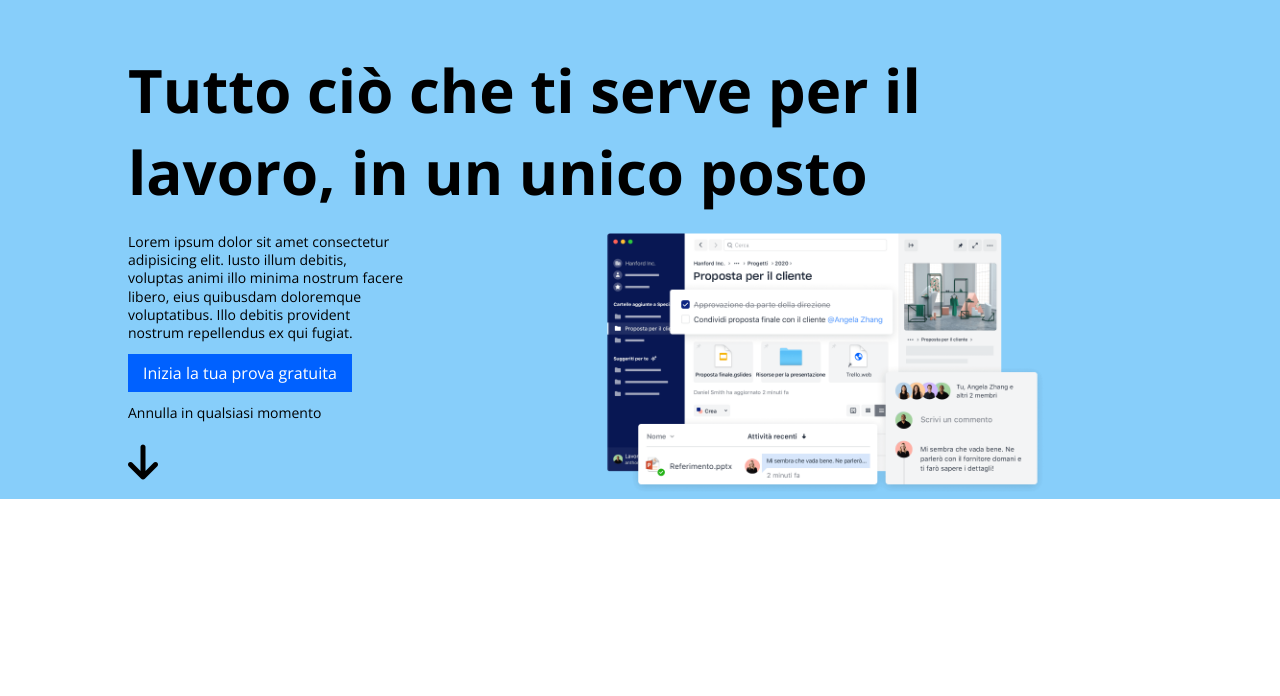
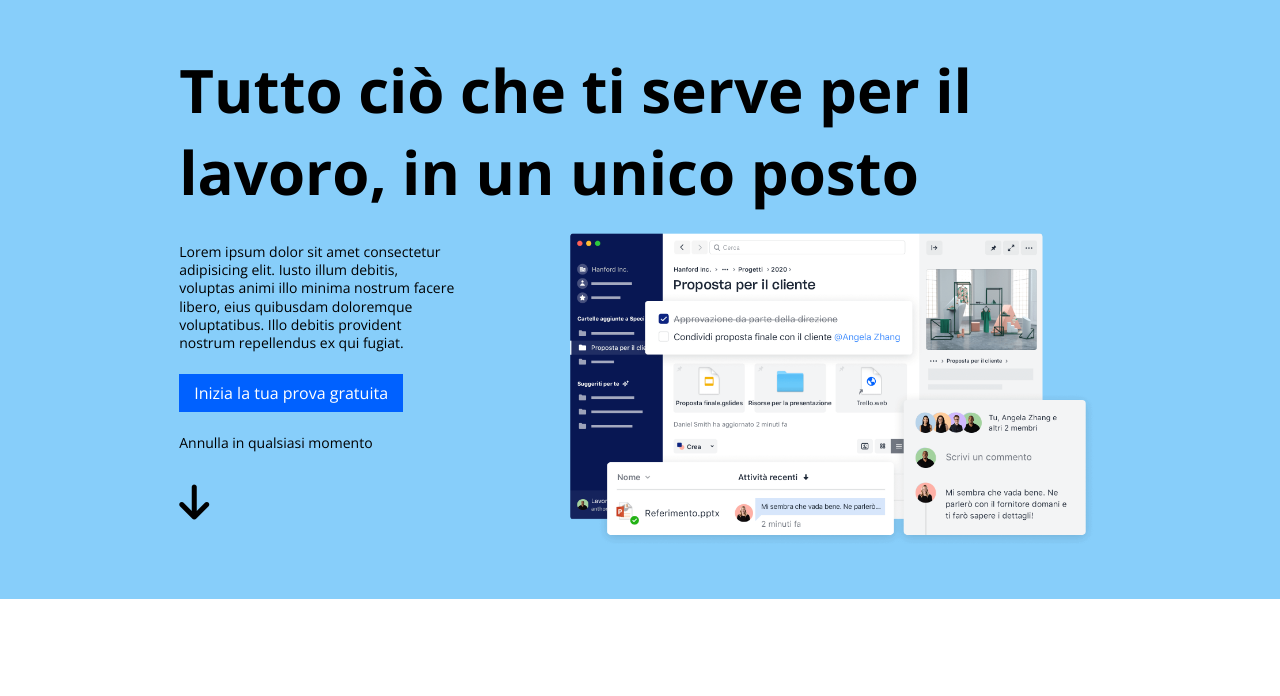
Before and after one commit to ferdlet/htmlcss-dropbox, a plain HTML site: page index.html in a window 1280 px wide. Shown: the part 71-767 px from the top of the page. Drawn offline with nearby package versions, Linux system fonts and the light colour scheme.

Commit message:
sistemazione jumbotron

```diff
--- a/css/style.css
+++ b/css/style.css
@@ -86,7 +86,7 @@ header nav ul li.logo,
 /* ****** Jumbotron ****** */
 #jumbotron {
     background-color: lightskyblue;
-    height: 500px;
+    height: 600px;
     width: 100%;
     padding-top: 50px;
     padding-left: 10%;
@@ -100,7 +100,8 @@ header nav ul li.logo,
 
 .container-main-jumbo {
     width: 90%;
-    max-width: 1320px;
+    max-width: 1520px;
+    margin: 0 auto;
 }
 
 .container-jumbo {
@@ -108,25 +109,29 @@ header nav ul li.logo,
     width: 30%;
 }
 
+.container-jumbo * {
+    margin: 30px 0;
+}
+
+
 .container-jumbo p {
-    margin: 20px 0;
     line-height: 1.3;
     font-size: 14px;
 }
 
 .container-jumbo a {
     text-decoration: none;
-
 }
 
 .container-jumbo i {
     font-size: 40px;
     font-weight: bold;
+    margin: 0
 }
 
 .jumboimg {
     margin-top: 20px;
-    width: 50%;
+    width: 60%;
     float: right;
 }
 
```
